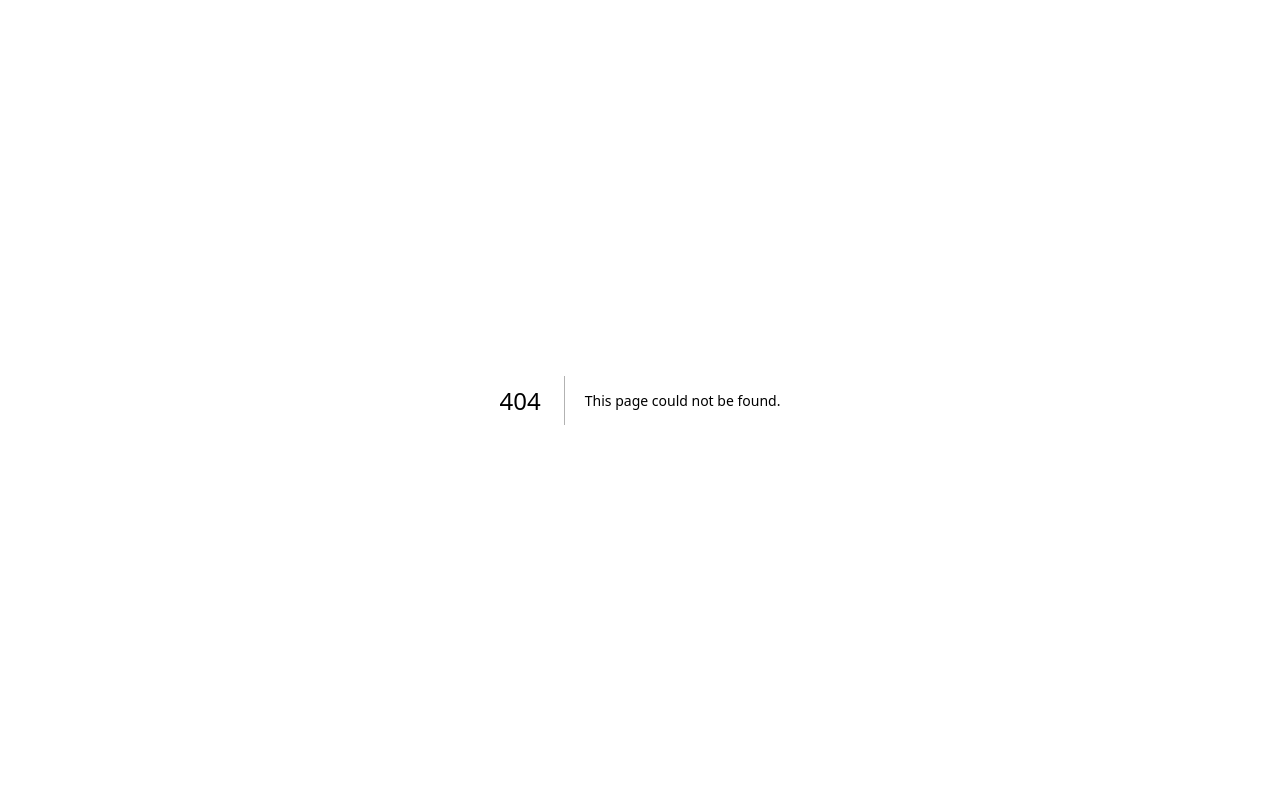
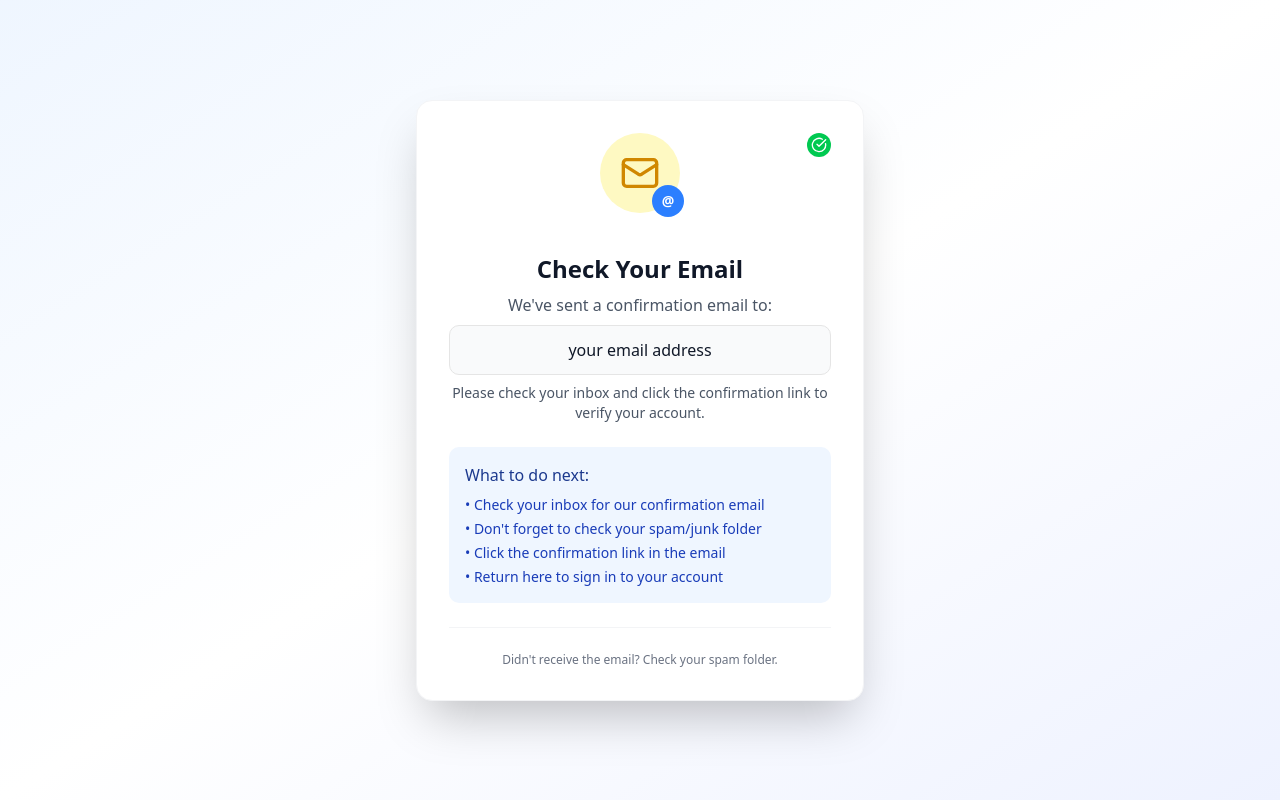
Before and after one commit to Fit-In-Tshirts/fit-in-web, a Next.js app: page /signup/confirmation in a window 1280 px wide. Before the commit this address had no page. Built offline with nearby package versions, Linux system fonts and the light colour scheme.

Commit message:
Improve protected routes

```diff
--- a/src/app/signup/actions.ts
+++ b/src/app/signup/actions.ts
@@ -22,5 +22,5 @@ export async function signup(formData: FormData) {
   }
 
   revalidatePath('/', 'layout')
-  redirect('/')
+  redirect(`/signup/confirmation?email=${singupData.email}`)
 }
--- /dev/null
+++ b/src/app/signup/confirmation/page.tsx
@@ -0,0 +1,114 @@
+'use client'
+
+import React from 'react';
+import { Mail, CheckCircle, ArrowLeft, RefreshCw } from 'lucide-react';
+import { useSearchParams } from 'next/navigation';
+
+const EmailConfirmationPage = () => {
+  // const handleResendEmail = () => {
+  //   // Implement resend logic here
+  //   console.log('Resending confirmation email to:', email);
+  // };
+
+  // const handleBackToLogin = () => {
+  //   // Navigate back to login page - replace with your actual route
+  //   if (typeof window !== 'undefined') {
+  //     window.location.href = '/signup';
+  //   }
+  // };
+
+  const searchParams = useSearchParams();
+  const email = searchParams.get('email');
+
+  return (
+    <div className="min-h-screen bg-gradient-to-br from-blue-50 via-white to-indigo-50 flex items-center justify-center p-4">
+      <div className="w-full max-w-md">
+        <div className="bg-white rounded-2xl shadow-2xl p-8 border border-gray-100 text-center">
+          {/* Email Icon */}
+          <div className="relative mb-6">
+            <div className="inline-flex items-center justify-center w-20 h-20 bg-yellow-100 rounded-full mb-4 relative">
+              <Mail className="w-10 h-10 text-yellow-600" />
+              {/* @ Symbol */}
+              <div className="absolute -bottom-1 -right-1 w-8 h-8 bg-blue-500 rounded-full flex items-center justify-center">
+                <span className="text-white font-bold text-sm">@</span>
+              </div>
+            </div>
+            {/* Success checkmark */}
+            <div className="absolute top-0 right-0 w-6 h-6 bg-green-500 rounded-full flex items-center justify-center">
+              <CheckCircle className="w-4 h-4 text-white" />
+            </div>
+          </div>
+
+          {/* Main Heading */}
+          <h1 className="text-2xl font-bold text-gray-900 mb-2">
+            Check Your Email
+          </h1>
+
+          {/* Description */}
+          <div className="text-gray-600 mb-6 space-y-2">
+            <p>
+              We've sent a confirmation email to:
+            </p>
+            <div className="bg-gray-50 rounded-lg p-3 border">
+              <p className="font-medium text-gray-900 break-all">
+                { email || 'your email address'}
+              </p>
+            </div>
+            <p className="text-sm">
+              Please check your inbox and click the confirmation link to verify your account.
+            </p>
+          </div>
+
+          {/* Instructions */}
+          <div className="bg-blue-50 rounded-lg p-4 mb-6 text-left">
+            <h3 className="font-medium text-blue-900 mb-2">What to do next:</h3>
+            <ul className="text-sm text-blue-800 space-y-1">
+              <li>• Check your inbox for our confirmation email</li>
+              <li>• Don't forget to check your spam/junk folder</li>
+              <li>• Click the confirmation link in the email</li>
+              <li>• Return here to sign in to your account</li>
+            </ul>
+          </div>
+
+          {/* <div className="space-y-3">
+
+            <Button
+
+              className="w-full flex items-center justify-center gap-2 bg-blue-600 hover:bg-blue-700 text-white py-3 px-4 rounded-lg font-medium transition-all duration-200 hover:shadow-lg transform hover:-translate-y-0.5 focus:ring-2 focus:ring-blue-500 focus:ring-offset-2 focus:outline-none"
+            >
+              <RefreshCw className="w-4 h-4" />
+              Resend Confirmation Email
+            </Button>
+
+
+            <Button
+
+              className="w-full flex items-center justify-center gap-2 bg-gray-100 hover:bg-gray-200 text-gray-700 py-3 px-4 rounded-lg font-medium transition-all duration-200 focus:ring-2 focus:ring-gray-500 focus:ring-offset-2 focus:outline-none"
+            >
+              <ArrowLeft className="w-4 h-4" />
+              Back to Sign In
+            </Button>
+          </div> */}
+
+
+          <div className="mt-6 pt-6 border-t border-gray-100">
+            <p className="text-xs text-gray-500">
+              Didn't receive the email? Check your spam folder.
+            </p>
+          </div>
+
+          {/* <div className="mt-4">
+            <p className="text-xs text-gray-500">
+              Still having trouble?{' '}
+              <a href="/support" className="text-blue-600 hover:text-blue-700 underline">
+                Contact Support
+              </a>
+            </p>
+          </div> */}
+        </div>
+      </div>
+    </div>
+  );
+};
+
+export default EmailConfirmationPage;
--- a/src/app/signup/page.tsx
+++ b/src/app/signup/page.tsx
@@ -270,7 +270,7 @@ export default function SignupPage() {
           </div>
         </div>
 
-        <Button formAction={signup} variant={'default'} disabled={SubmitVisibility()} className='w-sm mb-5'>Sign in</Button>
+        <Button formAction={signup} variant={'default'} disabled={SubmitVisibility()} className='w-sm mb-5'>Sign up</Button>
         <p className='text-center text-sm text-gray-600'>
           Already have an account?
           <Link
--- a/src/middleware.ts
+++ b/src/middleware.ts
@@ -1,7 +1,22 @@
-import { type NextRequest } from 'next/server'
+import { NextResponse, type NextRequest } from 'next/server'
 import { updateSession } from './utils/supabase/middleware'
 
+const PUBLIC_PATHS = [
+  '/signin',
+  '/signup',
+  '/error',
+  '/home',
+]
+
 export async function middleware(request: NextRequest) {
+  const { pathname } = request.nextUrl
+
+  // Bypass middleware for public paths
+  if (PUBLIC_PATHS.includes(pathname)) {
+    return NextResponse.next()
+  }
+
+  // Run Supabase session sync
   return await updateSession(request)
 }
 
@@ -14,6 +29,6 @@ export const config = {
      * - favicon.ico (favicon file)
      * Feel free to modify this pattern to include more paths.
      */
-    '/((?!_next/static|_next/image|favicon.ico|.*\\.(?:svg|png|jpg|jpeg|gif|webp)$).*)',
-  ],
+  '/((?!_next/static|_next/image|favicon.ico|.*\\.(?:svg|png|jpg|jpeg|gif|webp)$).*)',
+],
 }
```
Also changed, not shown: public/confirmation-email.png (added).
